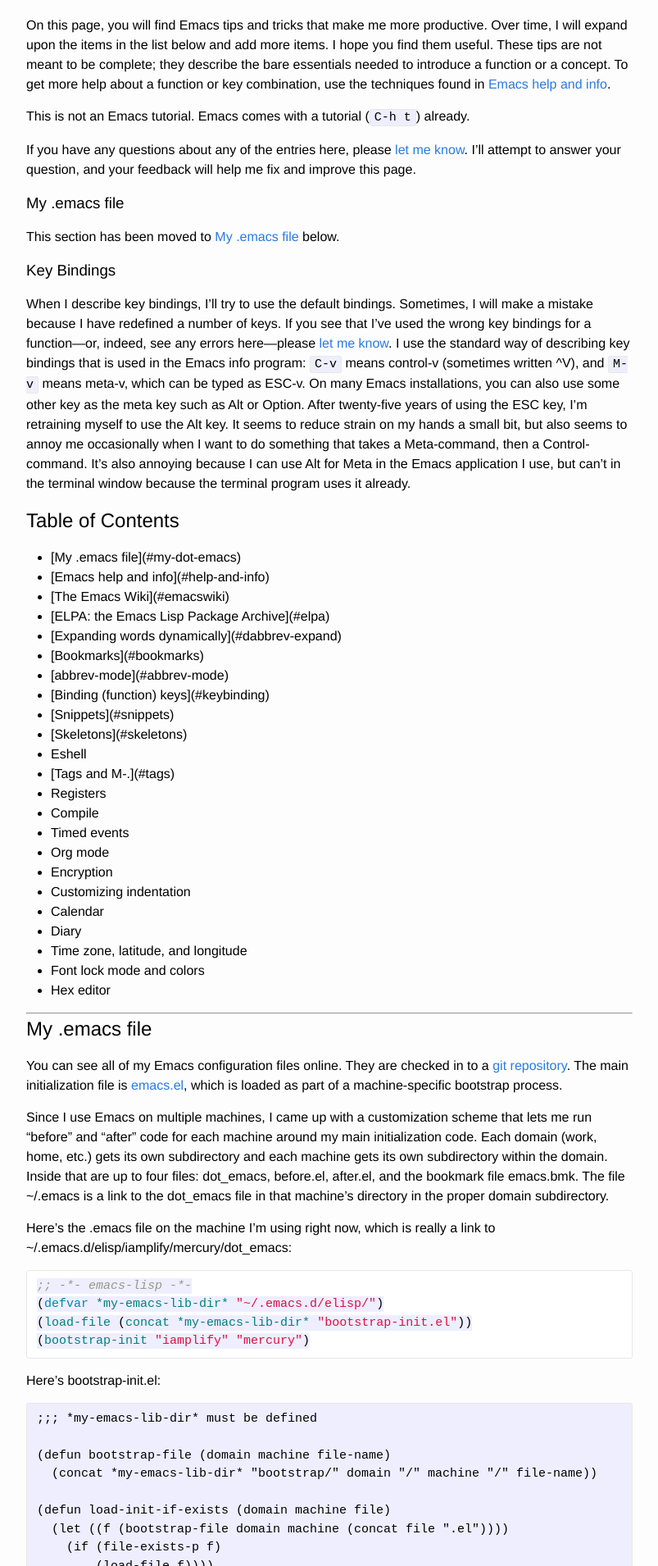
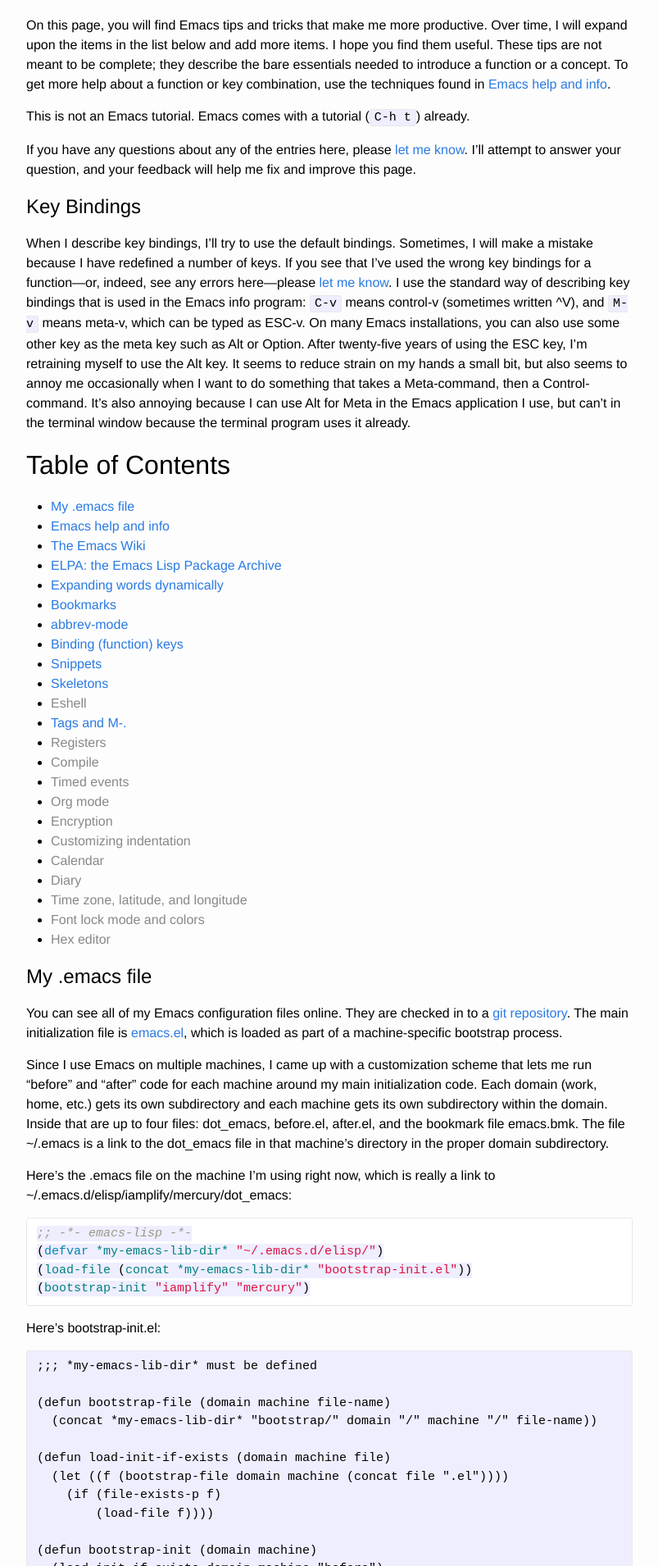
Before and after one commit to jimm/www-jimmenard-com-jekyll, a Jekyll site: the page built from emacs_tips.md, in a window 1280 px wide. Shown: the part 366-2276 px from the top of the page at 82% size, without its empty margins (238-1041 px from the left). Built offline with Jekyll 4.4.1, drawn with Linux system fonts in a browser that asks for light colours; some of the changed text lies outside the part shown.

Commit message:
emacs tips page markdownification

```diff
--- a/_sass/_layout.scss
+++ b/_sass/_layout.scss
@@ -284,3 +284,10 @@ div.job-title {
 div.job-place {
     float: right;
 }
+
+/**
+ * Emacs tips and tricks
+ */
+.disabled {
+    color: #888;
+}
--- a/emacs_tips.md
+++ b/emacs_tips.md
@@ -31,12 +31,7 @@ href="mailto:jim@jimmenard.com">let me know</a>. I'll attempt to answer your
 question, and your feedback will help me fix and improve this page.
 
 
-<h3>My .emacs file</h3>
-
-This section has been moved to [My .emacs file](#my-dot-emacs) below.
-
-
-<h3>Key Bindings</h3>
+## Key Bindings
 
 When I describe key bindings, I'll try to use the default bindings.
 Sometimes, I will make a mistake because I have redefined a number of keys.
@@ -53,37 +48,33 @@ do something that takes a Meta-command, then a Control-command. It's also
 annoying because I can use Alt for Meta in the Emacs application I use, but
 can't in the terminal window because the terminal program uses it already.
 
-<h2 id="toc">Table of Contents</h2>
+# Table of Contents
 
-<ul>
-  <li>[My .emacs file](#my-dot-emacs)</li>
-  <li>[Emacs help and info](#help-and-info)</li>
-  <li>[The Emacs Wiki](#emacswiki)</li>
-  <li> [ELPA: the Emacs Lisp Package Archive](#elpa)</li>
-  <li>[Expanding words dynamically](#dabbrev-expand)</li>
-  <li>[Bookmarks](#bookmarks)</li>
-  <li>[abbrev-mode](#abbrev-mode)</li>
-  <li>[Binding (function) keys](#keybinding)</li>
-  <li>[Snippets](#snippets)</li>
-  <li>[Skeletons](#skeletons)</li>
-  <li class="disabled"><!-- [ -->Eshell<!-- ](#eshell) --></li>
-  <li>[Tags and M-.](#tags)</li>
-  <li class="disabled"><!-- [ -->Registers<!-- ](#registers) --></li>
-  <li class="disabled"><!-- [ -->Compile<!-- ](#compile) --></li>
-  <li class="disabled"><!-- [ -->Timed events<!-- ](#timed-events) --></li>
-  <li class="disabled"><!-- [ -->Org mode<!-- ](#orgmode) --></li>
-  <li class="disabled"><!-- [ -->Encryption<!-- ](#encryption) --></li>
-  <li class="disabled"><!-- [ -->Customizing indentation<!-- ](#indentation) --></li>
-  <li class="disabled"><!-- [ -->Calendar<!-- ](#calendar) --></li>
-  <li class="disabled"><!-- [ -->Diary<!-- ](#diary) --></li>
-  <li class="disabled"><!-- [ -->Time zone, latitude, and longitude<!-- ](#tz) --></li>
-  <li class="disabled"><!-- [ -->Font lock mode and colors<!-- ](#fontlock) --></li>
-  <li class="disabled"><!-- [ -->Hex editor<!-- ](#hexedit) --></li>
-</ul>
+- [My .emacs file](#my-emacs-file)
+- [Emacs help and info](#emacs-help-and-info)
+- [The Emacs Wiki](#the-emacs-wiki)
+- [ELPA: the Emacs Lisp Package Archive](#elpa-the-emacs-lis-package-archive)
+- [Expanding words dynamically](#expanding-words-dynamically)
+- [Bookmarks](#bookmarks)
+- [abbrev-mode](#abbrev-mode)
+- [Binding (function) keys](#binding-function-keys)
+- [Snippets](#snippets)
+- [Skeletons](#skeletons)
+- <span class="disabled"><!-- [ -->Eshell<!-- ](#eshell) --></span>
+- [Tags and M-.](#tags-and-m-)
+- <span class="disabled"><!-- [ -->Registers<!-- ](#registers) --></span>
+- <span class="disabled"><!-- [ -->Compile<!-- ](#compile) --></span>
+- <span class="disabled"><!-- [ -->Timed events<!-- ](#timed-events) --></span>
+- <span class="disabled"><!-- [ -->Org mode<!-- ](#org-mode) --></span>
+- <span class="disabled"><!-- [ -->Encryption<!-- ](#encryption) --></span>
+- <span class="disabled"><!-- [ -->Customizing indentation<!-- ](#customizing-indentation) --></span>
+- <span class="disabled"><!-- [ -->Calendar<!-- ](#calendar) --></span>
+- <span class="disabled"><!-- [ -->Diary<!-- ](#diary) --></span>
+- <span class="disabled"><!-- [ -->Time zone, latitude, and longitude<!-- ](#time-zone-latitude-and-longitude) --></span>
+- <span class="disabled"><!-- [ -->Font lock mode and colors<!-- ](#font-lock-mode-and-colors) --></span>
+- <span class="disabled"><!-- [ -->Hex editor<!-- ](#hex-editor) --></span>
 
-<!-- **************************************************************** -->
-<hr/>
-<h2 id="my-dot-emacs">My .emacs file</h2>
+## My .emacs file
 
 You can see all of my Emacs configuration files online. They are checked in
 to a [git repository](http://github.com/jimm/elisp/tree/master). The main
@@ -133,10 +124,7 @@ Here's bootstrap-init.el:
 So you can see that bootstrap-init runs a "before.el" file, then my main
 customization file "emacs.el", then an "after.el" file.
 
-<div class="toplink">([Table of Contents](#toc))</div>
-<!-- **************************************************************** -->
-<hr/>
-<h2 id="help-and-info">Emacs help and info</h2>
+# Emacs help and info
 
 Emacs has extensive online help in the form of the Info program, function
 and variable comments, the Help buffer, and apropos.
@@ -170,20 +158,14 @@ backspace key) to `backward-delete-char`. I think the first version
 of Emacs I ever used (which wasn't Emacs at all, but Fine (Fine is not Emacs))
 used `C-x ?` for `help-for-help`.
 
-<div class="toplink">([Table of Contents](#toc))</div>
-<!-- **************************************************************** -->
-<hr/>
-<h2 id="emacswiki">The Emacs Wiki</h2>
+# The Emacs Wiki
 
 The [Emacs Wiki](http://www.emacswiki.org/cgi-bin/wiki?EmacsWiki) is _the_
 place to go for information about Emacs. The best **starting page** is the
 [Site Map](http://www.emacswiki.org/cgi-bin/wiki/SiteMap).
 
 
-<div class="toplink">([Table of Contents](#toc))</div>
-<!-- **************************************************************** -->
-<hr/>
-<h2 id="elpa">ELPA: the Emacs Lisp Package Archive</h2>
+# ELPA: the Emacs Lisp Package Archive
 
 The [Emacs Lisp Package Archive](http://tromey.com/elpa) (ELPA) is a package
 manager for Emacs. As of Emacs 24, it will be included as part of the base
@@ -210,10 +192,7 @@ installed on your system and to add, delete, or upgrade packages.
 I've decided to keep my elpa directory in ~/.emacs.d instead of checking
 it in to my git repo.
 
-<div class="toplink">([Table of Contents](#toc))</div>
-<!-- **************************************************************** -->
-<hr/>
-<h2 id="dabbrev-expand">Expanding words dynamically</h2>
+# Expanding words dynamically
 
 Tired of typing a `reallyLongVariableName`? After you've typed
 it once, you never have to type it again. Type the first few characters, then
@@ -274,10 +253,7 @@ have
 (setq dabbrev-case-replace nil)
 ~~~
 
-<div class="toplink">([Table of Contents](#toc))</div>
-<!-- **************************************************************** -->
-<hr/>
-<h2 id="bookmarks">Bookmarks</h2>
+# Bookmarks
 
 Bookmarks remember positions within files. They have names, and are
 remembered between your Emacs sessions. Even when the contents of a file
@@ -315,10 +291,7 @@ every time I make or delete a bookmark. Because of that, I never have to run
 (setq bookmark-save-flag 1)		; How many mods between saves
 ~~~
 
-<div class="toplink">([Table of Contents](#toc))</div>
-<!-- **************************************************************** -->
-<hr/>
-<h2 id="abbrev-mode">abbrev-mode</h2>
+# abbrev-mode
 
 Related to [`dabbrev-expand`](#dabbrev-expand), which completes words based
 on the proceeding characters, is `abbrev-mode` which takes abbreviations you
@@ -396,10 +369,7 @@ rest of the abbreviations perform simple text substitutions.
     ))
 ~~~
 
-<div class="toplink">([Table of Contents](#toc))</div>
-<!-- **************************************************************** -->
-<hr/>
-<h2 id="keybinding">Binding (function) keys</h2>
+# Binding (function) keys
 
 Customizing key bindings is easy. You can bind keys globally or per mode.
 To bind a key globally, use `global-set-key`. Here are but a few of
@@ -446,10 +416,7 @@ quotes, like this:
 (define-key global-map [\M-f5] 'apply-macro-to-region-lines)
 ~~~
 
-<div class="toplink">([Table of Contents](#toc))</div>
-<!-- **************************************************************** -->
-<hr/>
-<h2 id="snippets">Snippets</h2>
+# Snippets
 
 Use [yasnippet](http://code.google.com/p/yasnippet/), which is a template
 system that gives you TextMate-like snippets. This means that you type a
@@ -497,10 +464,7 @@ public $1 get${2:$(capitalize-first-char-of-string text)}() { return $2; }
 public void ${1:$(if (equal (downcase text) "boolean") "is" "set")}${2:$(capitalize-first-char-of-string text)}($1 value) { ${2:$(if (equal text "value") "this.value" text)} = value; }
 ~~~
 
-<div class="toplink">([Table of Contents](#toc))</div>
-<!-- **************************************************************** -->
-<hr/>
-<h2 id="skeletons">Skeletons</h2>
+# Skeletons
 
 _(Note that there are a few nice **skeleton replacements**. I've
 started using [yasnippets](http://code.google.com/p/yasnippet/) instead of
@@ -599,73 +563,32 @@ buffer. This code goes in your abbrev_defs.el file.
     ))
 ~~~
 
-<div class="toplink">([Table of Contents](#toc))</div>
-<!-- **************************************************************** -->
-<hr/>
-<h2 class="disabled" id="eshell">Eshell</h2>
+# Eshell
 
-<div class="toplink">([Table of Contents](#toc))</div>
-<!-- **************************************************************** -->
-<hr/>
-<h2 class="disabled" id="tags">Tags and M-.</h2>
+# Tags and M-.
 
 Jealous of IDE users that can jump to...[write more]
 
 Write about `tags-reset-tags-tables</code></p>
 
-<div class="toplink">([Table of Contents](#toc))</div>
-<!-- **************************************************************** -->
-<hr/>
-<h2 class="disabled" id="registers">Registers</h2>
+# Registers
 
-<div class="toplink">([Table of Contents](#toc))</div>
-<!-- **************************************************************** -->
-<hr/>
-<h2 class="disabled" id="compile">Compile</h2>
+# Compile
 
-<div class="toplink">([Table of Contents](#toc))</div>
-<!-- **************************************************************** -->
-<hr/>
-<h2 class="disabled" id="timed-events">Timed events</h2>
+# Timed events
 
-<div class="toplink">([Table of Contents](#toc))</div>
-<!-- **************************************************************** -->
-<hr/>
-<h2 class="disabled" id="orgmode">Org mode</h2>
+# Org mode
 
-<div class="toplink">([Table of Contents](#toc))</div>
-<!-- **************************************************************** -->
-<hr/>
-<h2 class="disabled" id="encryption">Encryption</h2>
+# Encryption
 
-<div class="toplink">([Table of Contents](#toc))</div>
-<!-- **************************************************************** -->
-<hr/>
-<h2 class="disabled" id="indentation">Customizing indentation</h2>
+# Customizing indentation
 
-<div class="toplink">([Table of Contents](#toc))</div>
-<!-- **************************************************************** -->
-<hr/>
-<h2 class="disabled" id="calendar">Calendar</h2>
+# Calendar
 
-<div class="toplink">([Table of Contents](#toc))</div>
-<!-- **************************************************************** -->
-<hr/>
-<h2 class="disabled" id="diary">Diary</h2>
+# Diary
 
-<div class="toplink">([Table of Contents](#toc))</div>
-<!-- **************************************************************** -->
-<hr/>
-<h2 class="disabled" id="tz">Time zone, latitude, and longitude</h2>
+# Time zone, latitude, and longitude
 
-<div class="toplink">([Table of Contents](#toc))</div>
-<!-- **************************************************************** -->
-<hr/>
-<h2 class="disabled" id="fontlock">Font lock mode and colors</h2>
+# Font lock mode and colors
 
-<div class="toplink">([Table of Contents](#toc))</div>
-<!-- **************************************************************** -->
-<hr/>
-<h2 class="disabled" id="hexedit">Hex editor</h2>
-
-<div class="toplink">([Table of Contents](#toc))</div>
+# Hex editor
```
